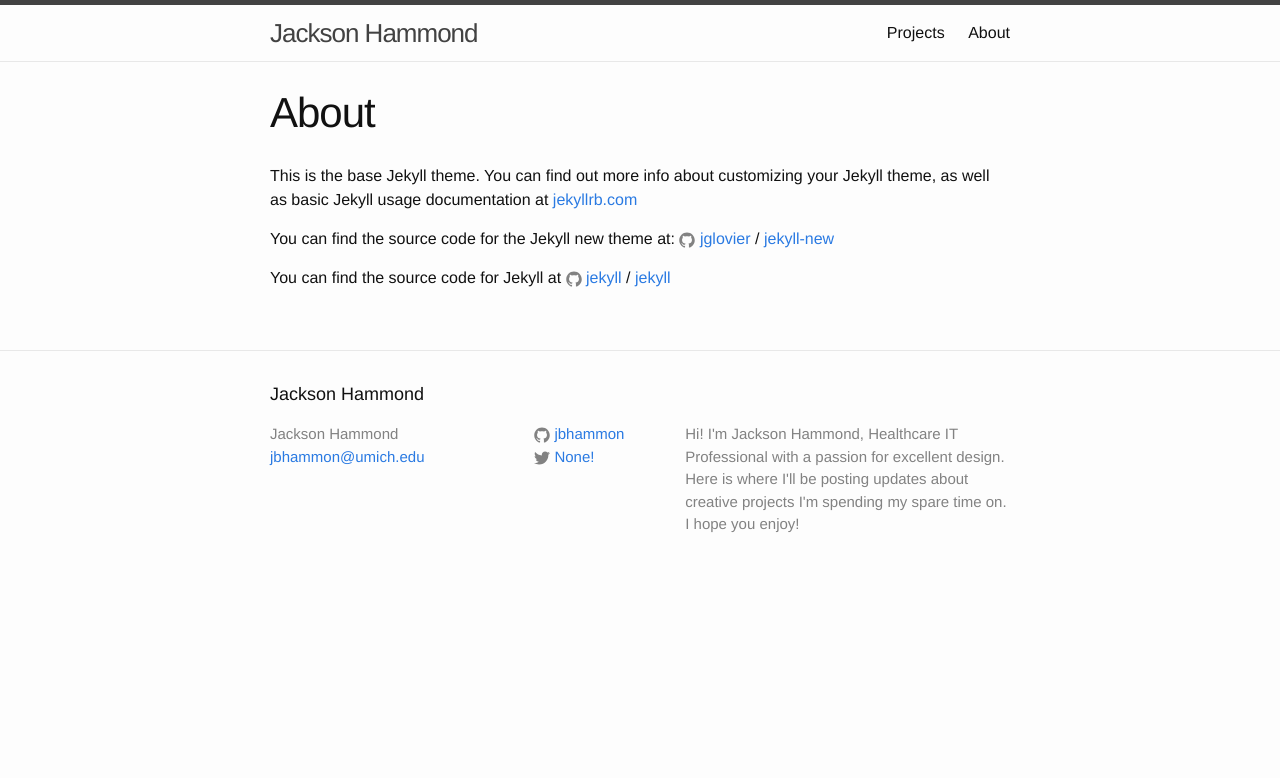
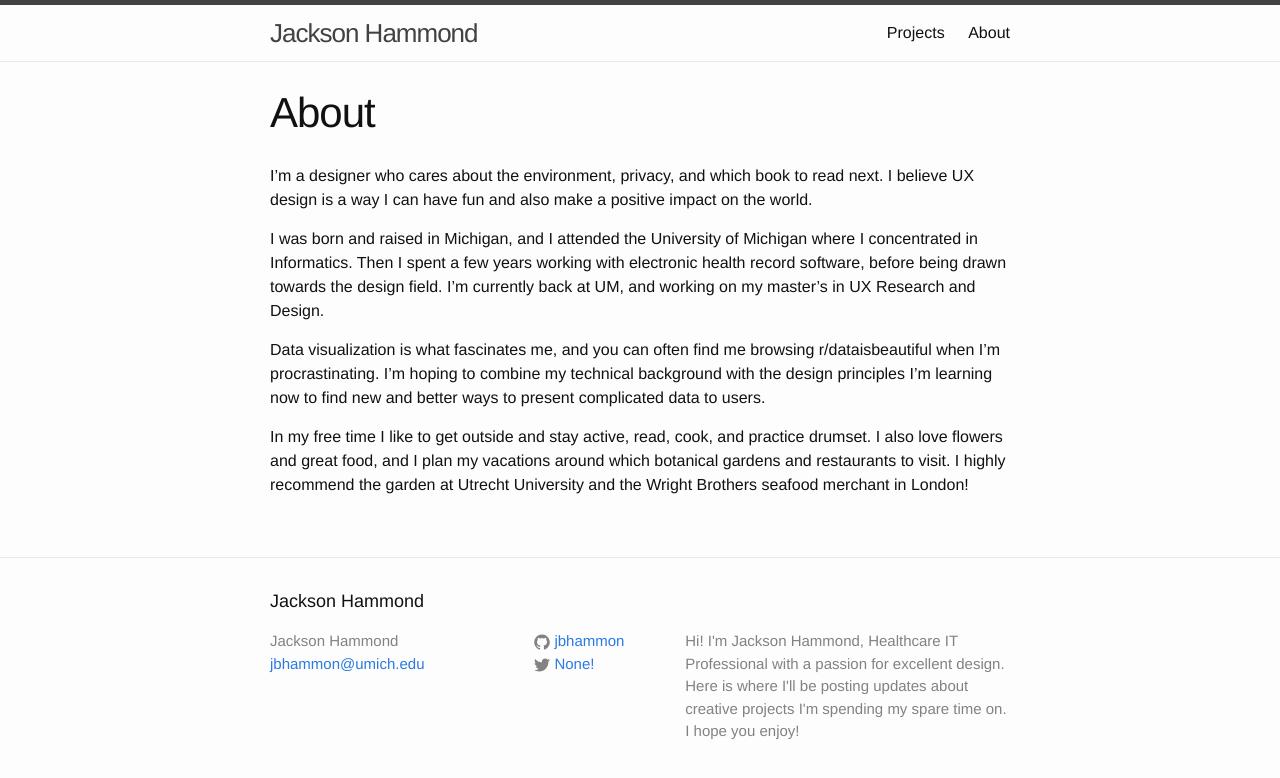
Before and after one commit to jbhammon/jbhammon.github.io, a Jekyll site: the page built from about.md, in a window 1280 px wide. Shown: the top 778 px of the page. Built offline with Jekyll 4.4.1, drawn with Linux system fonts in a browser that asks for light colours.

Commit message:
New About section
Copied over the "About" section from my adobe portfolio blog

```diff
--- a/about.md
+++ b/about.md
@@ -4,12 +4,10 @@ title: About
 permalink: /about/
 ---
 
-This is the base Jekyll theme. You can find out more info about customizing your Jekyll theme, as well as basic Jekyll usage documentation at [jekyllrb.com](http://jekyllrb.com/)
+I'm a designer who cares about the environment, privacy, and which book to read next. I believe UX design is a way I can have fun and also make a positive impact on the world.
 
-You can find the source code for the Jekyll new theme at:
-{% include icon-github.html username="jglovier" %} /
-[jekyll-new](https://github.com/jglovier/jekyll-new)
+I was born and raised in Michigan, and I attended the University of Michigan where I concentrated in Informatics. Then I spent a few years working with electronic health record software, before being drawn towards the design field. I'm currently back at UM, and working on my master's in UX Research and Design.
 
-You can find the source code for Jekyll at
-{% include icon-github.html username="jekyll" %} /
-[jekyll](https://github.com/jekyll/jekyll)
+Data visualization is what fascinates me, and you can often find me browsing r/dataisbeautiful when I'm procrastinating. I'm hoping to combine my technical background with the design principles I'm learning now to find new and better ways to present complicated data to users.
+
+In my free time I like to get outside and stay active, read, cook, and practice drumset. I also love flowers and great food, and I plan my vacations around which botanical gardens and restaurants to visit. I highly recommend the garden at Utrecht University and the Wright Brothers seafood merchant in London!
```
